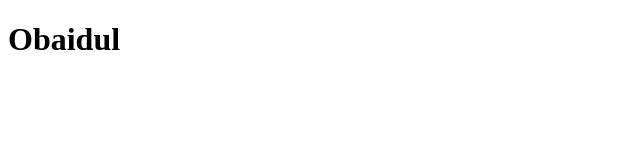
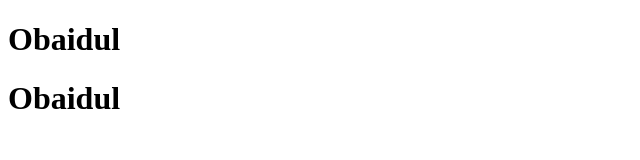
Before and after one commit to obaidulgit/first-git-project, a plain HTML site: page index.html in a window 1280 px wide. Shown: the whole page, without its empty margins (0-640 px from the left). Drawn offline with Linux system fonts and the light colour scheme.

Commit message:
index file modified

```diff
--- a/index.html
+++ b/index.html
@@ -9,6 +9,8 @@
 <body>
 
     <h1>Obaidul </h1>
+    <h1>Obaidul </h1>
+
 
 
 </body>
```
